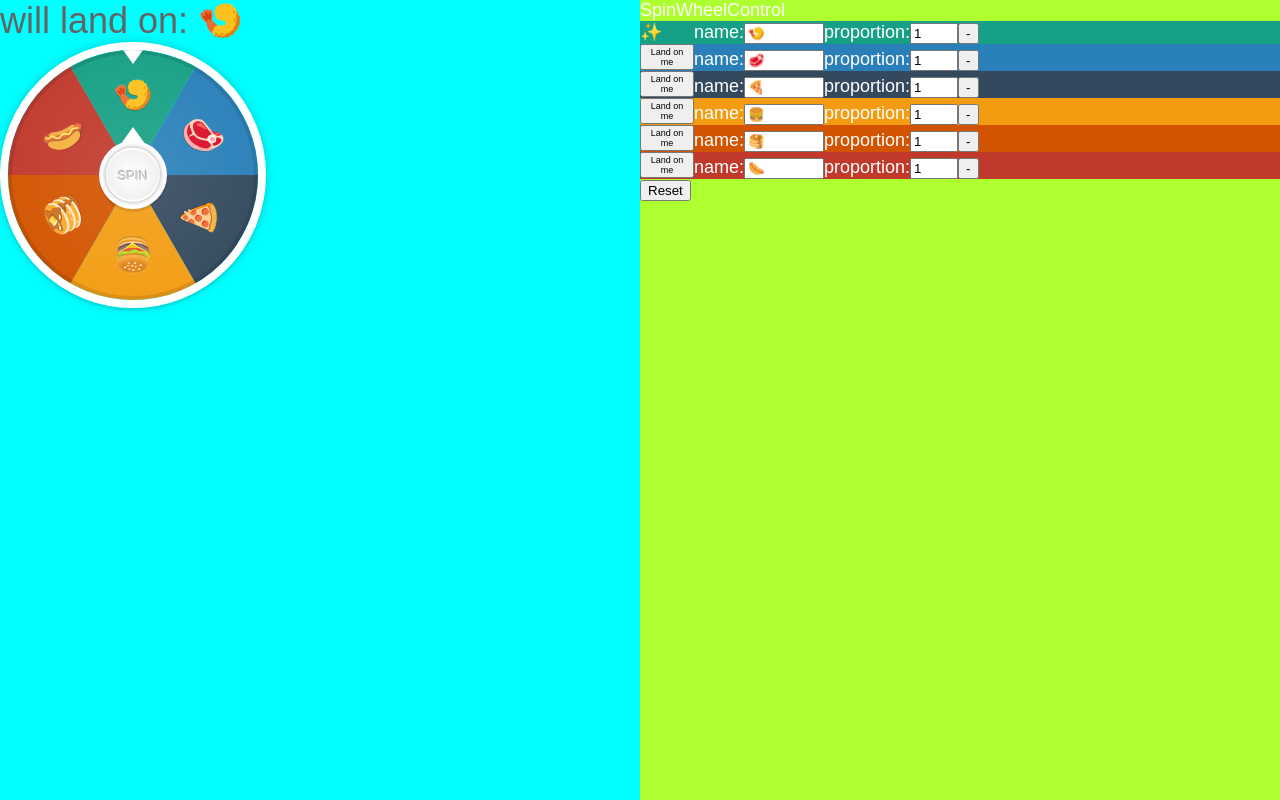
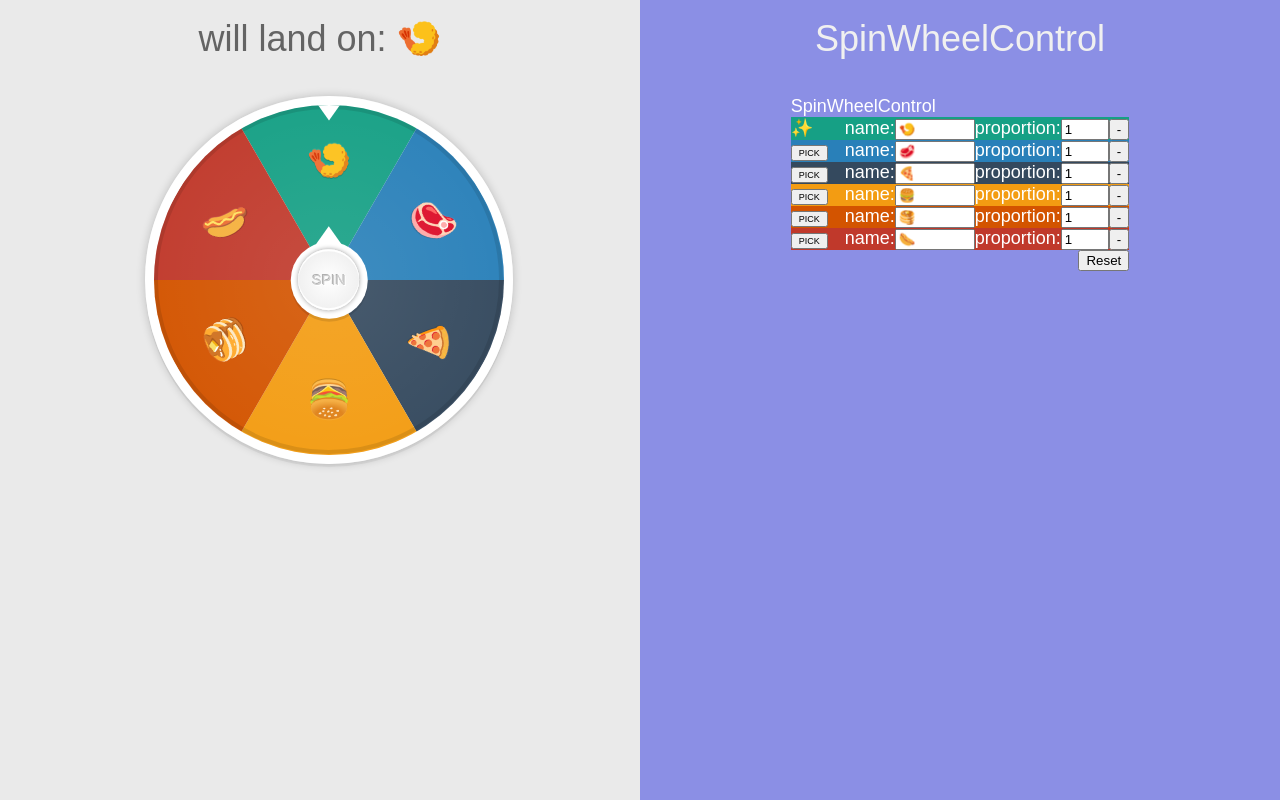
Before and after one commit to bigiCrab/react-spin-wheel, a React (Create React App) app: page / in a window 1280 px wide. Built offline with nearby package versions, Linux system fonts and the light colour scheme.

Commit message:
add css for app component make  spinWheel size base on paraent component

```diff
--- a/src/App.scss
+++ b/src/App.scss
@@ -6,18 +6,40 @@
   align-content: center;
   justify-content: space-between;
 
-  .spin-wheel-container {
+  .left-container {
     width: 50%;
-    background-color: aqua;
 
-    .showSelect {
-      font-size: 2em;
+    .header-text {
       color: rgb(100, 100, 100);
+    }
+
+    .spin-wheel-container {
+      // use this to control wheel size
+      width: 350px;
+      height: 350px;
+      font-size: 18px;
     }
   }
 
-  .spin-wheel-control-container {
+  .right-container {
     width: 50%;
-    background-color: greenyellow;
+    background-color: #8b8fe5;
+
+    .header-text {
+      color: rgb(240, 240, 240);
+    }
+  }
+
+  .flex-column-center {
+    display: flex;
+    flex-direction: column;
+    // justify-content: center;
+    align-items: center;
+  }
+
+  .header-text {
+    margin-top: 0.5em;
+    margin-bottom: 1em;
+    font-size: 2em;
   }
 }
--- a/src/App.tsx
+++ b/src/App.tsx
@@ -12,8 +12,9 @@ export type Prize = {
 
 export type SpinWheelSetting = {
   landOnIdx: number; // well land on index of the prizes
-  prizes: Prize[];
-  ux: { baseRotationTime: number; baseDegree: number };
+  prizes: Prize[]; //  contents of the board
+  ux: { baseRotationTime: number; baseDegree: number }; // spin animations
+  ui: { width: string; fontSize: string }; // wheel sizes
 };
 
 const SPIN_WHEEL_SETTING: SpinWheelSetting = {
@@ -55,11 +56,15 @@ const SPIN_WHEEL_SETTING: SpinWheelSetting = {
     baseRotationTime: 4,
     baseDegree: 7 * 360, // minimum rotation angle
   },
+  ui: {
+    width: "350px",
+    fontSize: "18px",
+  },
 };
 
 const App = () => {
   const [spinWheelSetting, setSpinWheelSetting] = useState(SPIN_WHEEL_SETTING);
-  const { landOnIdx, prizes } = spinWheelSetting;
+  const { landOnIdx, prizes, ui } = spinWheelSetting;
 
   useEffect(() => {
     setSpinWheelSetting((pre) => ({
@@ -70,21 +75,32 @@ const App = () => {
 
   return (
     <div className="App">
-      <div className="spin-wheel-container">
-        <div className="showSelect">
+      <div className="left-container flex-column-center">
+        <div className="header-text">
           will land on: {prizes[landOnIdx]?.name}
         </div>
+        <div
+          className="spin-wheel-container"
+          style={{
+            width: ui.width,
+            height: ui.width,
+            fontSize: ui.fontSize,
+          }}
+        >
           <SpinWheel
             spinWheelSetting={spinWheelSetting}
             spinText="SPIN"
           ></SpinWheel>
         </div>
+      </div>
+      <div className="right-container flex-column-center">
+        <div className="header-text">SpinWheelControl</div>
         <div className="spin-wheel-control-container">
           <SpinWheelControl></SpinWheelControl>
           {/* TODO move to SpinWheelControl */}
           {prizes.map((prize, index) => (
             <div
-            key={prize.name}
+              key={index}
               style={{
                 color: prize.color,
                 backgroundColor: prize.bgColor,
@@ -103,7 +119,7 @@ const App = () => {
                       }));
                     }}
                   >
-                  Land on me
+                    PICK
                   </button>
                 )}
               </span>
@@ -161,9 +177,11 @@ const App = () => {
             onClick={(event) => {
               setSpinWheelSetting(SPIN_WHEEL_SETTING);
             }}
+            style={{ float: "right" }}
           >
             Reset
           </button>
+        </div>
       </div>
     </div>
   );
--- a/src/components/spin-wheel/spin-wheel.component.tsx
+++ b/src/components/spin-wheel/spin-wheel.component.tsx
@@ -97,7 +97,17 @@ const SpinWheel = ({
                   clipPath: calcClipPath(prizeSectionDegree),
                 }}
               >
-                <span className="prize">{prize.name}</span>
+                <span
+                  className="prize"
+                  style={
+                    {
+                      // TODO find a way to clip text
+                      shapeOutside: calcClipPath(prizeSectionDegree),
+                    }
+                  }
+                >
+                  {prize.name}
+                </span>
               </div>
             );
           })}
--- a/src/components/spin-wheel/spin-wheel.style.scss
+++ b/src/components/spin-wheel/spin-wheel.style.scss
@@ -1,7 +1,6 @@
 .spin-wheel {
-  width: 250px;
-  height: 250px;
-  font-size: 16px;
+  width: 100%;
+  height: 100%;
   .wheel {
     width: 100%;
     height: 100%;
@@ -52,7 +51,7 @@
         // clip-path: polygon(50% 50%, 0% 0%, 0% 0%, 100% 0%, 100% 0%);
 
         .prize {
-          margin-top: 0.8em;
+          margin-top: 10%;
           position: relative;
           z-index: 10;
           display: block;
```
Lines whose indentation alone changed are shown as unchanged.
